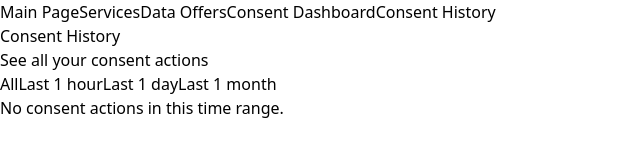
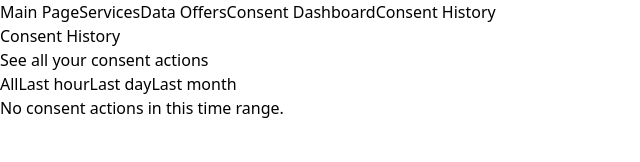
Before and after one commit to mrgn-b/Degree-Project-Consent-Flow-Prototype, a React (Vite) app: page /consent-history in a window 1280 px wide. Shown: the top 162 px of the page, without its empty margins (0-640 px from the left). Built offline with nearby package versions, Linux system fonts and the light colour scheme.

Commit message:
Update consentHistoryPageView.jsx

```diff
--- a/src/views/consentHistoryPageView.jsx
+++ b/src/views/consentHistoryPageView.jsx
@@ -72,10 +72,10 @@ export function ConsentHistoryPageView(props) {
             {filter === "all"
               ? "All"
               : filter === "1h"
-              ? "Last 1 hour"
+              ? "Last hour"
               : filter === "1d"
-              ? "Last 1 day"
-              : "Last 1 month"}
+              ? "Last day"
+              : "Last month"}
           </button>
         ))}
       </div>
```
